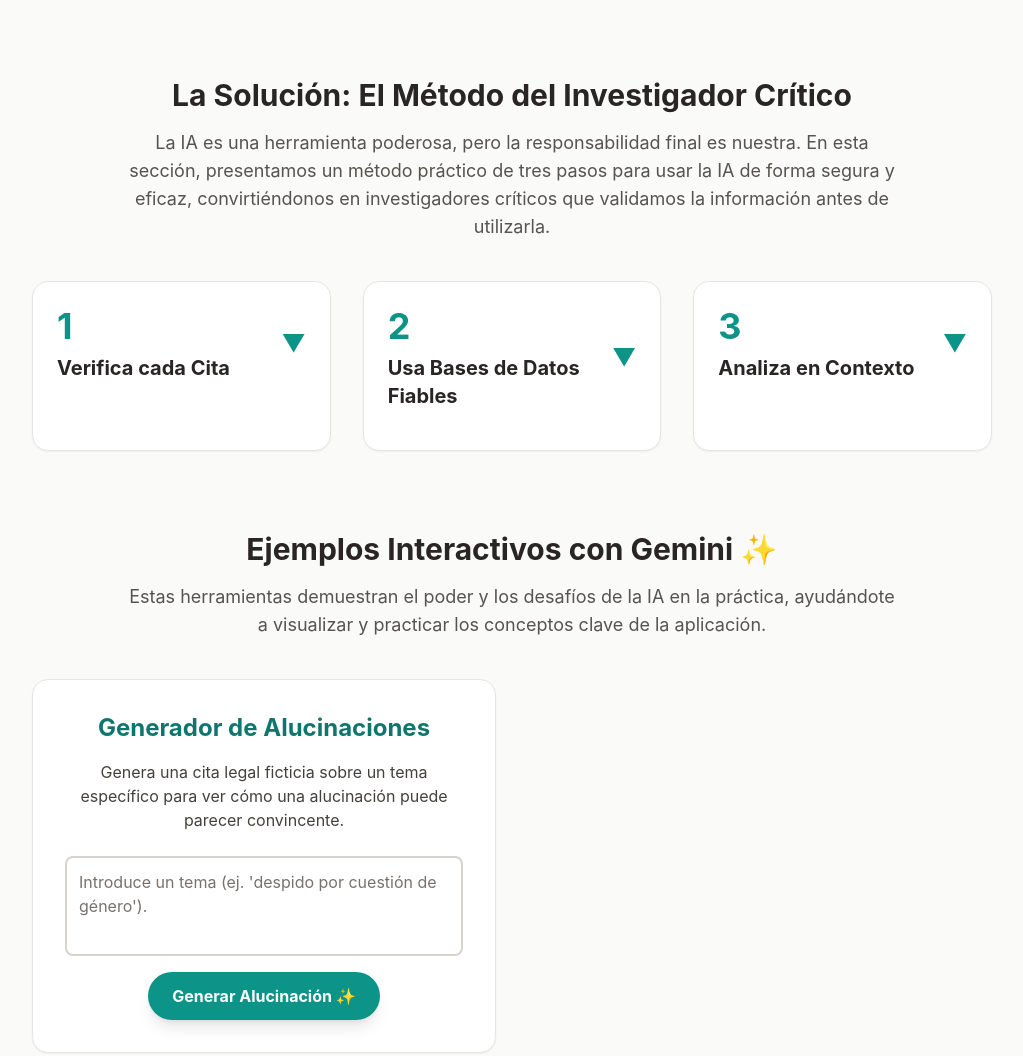
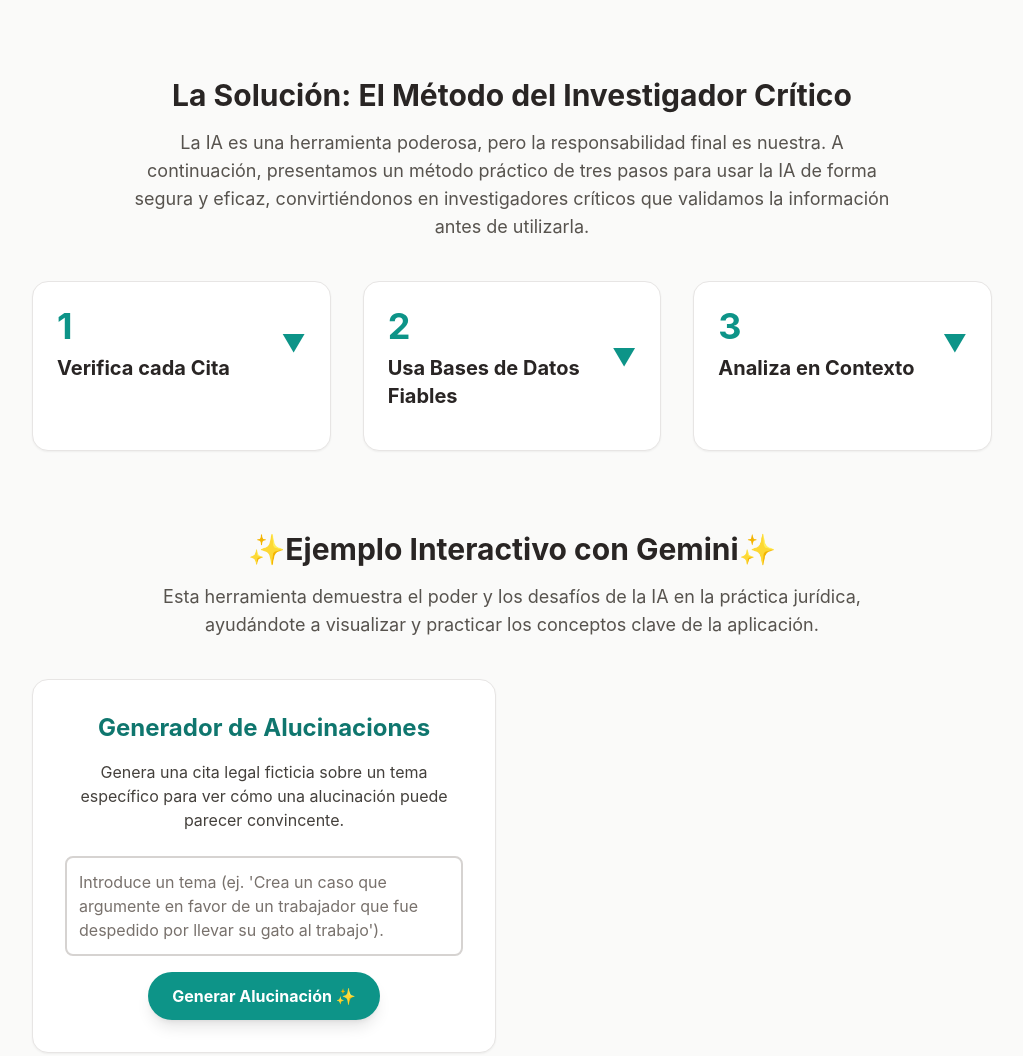
Before and after one commit to facuocon/mi-proyecto-ia, a plain HTML site: page index.html in a window 1280 px wide. Shown: the part 962-2018 px from the top of the page, without its empty margins (128-1151 px from the left). Drawn offline with nearby package versions, Linux system fonts and the light colour scheme.

Commit message:
Update index.html

```diff
--- a/index.html
+++ b/index.html
@@ -92,7 +92,7 @@
                 <div class="text-center mb-10">
                     <h2 class="text-3xl font-bold text-stone-800">La Solución: El Método del Investigador Crítico</h2>
                      <p class="mt-4 text-lg text-stone-600 max-w-3xl mx-auto">
-                        La IA es una herramienta poderosa, pero la responsabilidad final es nuestra. En esta sección, presentamos un método práctico de tres pasos para usar la IA de forma segura y eficaz, convirtiéndonos en investigadores críticos que validamos la información antes de utilizarla.
+                        La IA es una herramienta poderosa, pero la responsabilidad final es nuestra. A continuación, presentamos un método práctico de tres pasos para usar la IA de forma segura y eficaz, convirtiéndonos en investigadores críticos que validamos la información antes de utilizarla.
                     </p>
                 </div>
 
@@ -108,7 +108,7 @@
                         </div>
                         <div class="details mt-4 text-stone-600">
                             <p>No asumas que la información es correcta. Usa los datos proporcionados por la IA (nombre del caso, autor, fecha, etc.) y busca la fuente original. Si no puedes encontrarla con la información exacta, es muy probable que sea una invención.</p>
-                            <p class="mt-2 p-3 bg-teal-50 text-teal-800 rounded-lg text-sm"><strong>Pro-Tip:</strong> Copia y pega la cita completa entre comillas en un motor de búsqueda. Si es real, a menudo encontrarás el documento original.</p>
+                            <p class="mt-2 p-3 bg-teal-50 text-teal-800 rounded-lg text-sm"><strong>Pro-Tip:</strong> Copia y pega la cita completa entre comillas en un motor de búsqueda (ej: Google). Si es real, a menudo encontrarás el documento original.</p>
                         </div>
                     </div>
 
@@ -137,7 +137,7 @@
                             <span class="icon-arrow text-2xl text-teal-600">&#9660;</span>
                         </div>
                         <div class="details mt-4 text-stone-600">
-                            <p>Una vez que encuentres la fuente original, léela por completo. Asegúrate de que el argumento que pretendes usar se sostiene en el texto. La IA puede citar un caso real, pero aplicar la conclusión de manera incorrecta o sacar un pasaje de contexto.</p>
+                            <p>Una vez que encuentres la fuente original, léela. Asegúrate de que el argumento que pretendes usar se sostiene en el texto. La IA puede citar un caso real, pero aplicar la conclusión de manera incorrecta o sacar de contexto alguna cita.</p>
                              <p class="mt-2 p-3 bg-teal-50 text-teal-800 rounded-lg text-sm"><strong>Pro-Tip:</strong> Pregúntate: ¿La fuente realmente apoya mi argumento, o la estoy forzando para que encaje? La honestidad intelectual es clave.</p>
                         </div>
                     </div>
@@ -147,9 +147,9 @@
             <!-- New Section: Gemini Interactive Features -->
             <section id="gemini-interactivo">
                 <div class="text-center mb-10">
-                    <h2 class="text-3xl font-bold text-stone-800">Ejemplos Interactivos con Gemini ✨</h2>
+                    <h2 class="text-3xl font-bold text-stone-800">✨Ejemplo Interactivo con Gemini✨</h2>
                     <p class="mt-4 text-lg text-stone-600 max-w-3xl mx-auto">
-                        Estas herramientas demuestran el poder y los desafíos de la IA en la práctica, ayudándote a visualizar y practicar los conceptos clave de la aplicación.
+                        Esta herramienta demuestra el poder y los desafíos de la IA en la práctica jurídica, ayudándote a visualizar y practicar los conceptos clave de la aplicación.
                     </p>
                 </div>
 
@@ -160,7 +160,7 @@
                         <p class="text-stone-700 mb-6">Genera una cita legal ficticia sobre un tema específico para ver cómo una alucinación puede parecer convincente.</p>
 
                         <!-- New input for the topic -->
-                        <textarea id="topic-input" rows="3" class="w-full p-3 rounded-lg border-2 border-stone-300 focus:outline-none focus:ring-2 focus:ring-teal-500 text-stone-900 placeholder-stone-500 resize-none transition-all duration-300 ease-in-out" placeholder="Introduce un tema (ej. 'despido por cuestión de género')."></textarea>
+                        <textarea id="topic-input" rows="3" class="w-full p-3 rounded-lg border-2 border-stone-300 focus:outline-none focus:ring-2 focus:ring-teal-500 text-stone-900 placeholder-stone-500 resize-none transition-all duration-300 ease-in-out" placeholder="Introduce un tema (ej. 'Crea un caso que argumente en favor de un trabajador que fue despedido por llevar su gato al trabajo')."></textarea>
 
                         <button id="generate-btn" class="bg-teal-600 text-white font-bold py-3 px-6 rounded-full shadow-lg hover:bg-teal-700 transition duration-300 ease-in-out transform hover:scale-105 mt-4">
                             Generar Alucinación ✨
```
